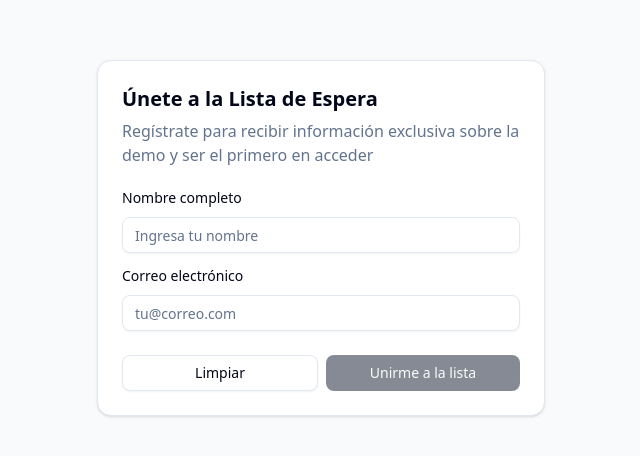
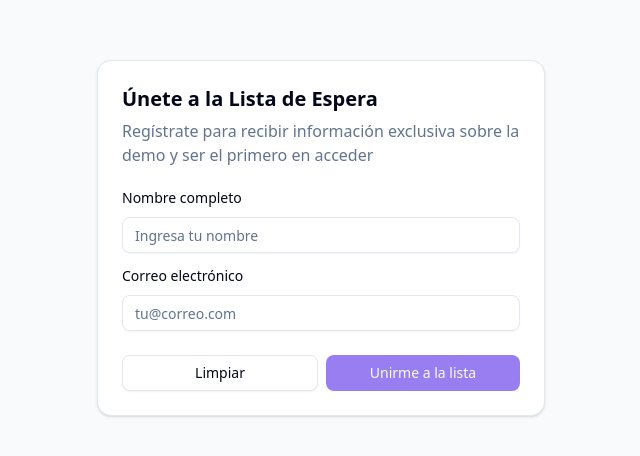
Before and after one commit to warling-lopez/CVincer, a Next.js app: page /waitlist in a window 1280 px wide. Shown: the part 162-618 px from the top of the page, without its empty margins (319-959 px from the left). Built offline with nearby package versions, Linux system fonts and the light colour scheme.

Commit message:
fix: update button styling and add line break in dialog form

```diff
--- a/src/app/waitlist/page.jsx
+++ b/src/app/waitlist/page.jsx
@@ -125,7 +125,7 @@ export default function WaitlistCard() {
             </Button>
             <Button
               onClick={handleSubmit}
-              className="w-full sm:flex-1 order-1 sm:order-2"
+              className="w-full bg-chart-3 sm:flex-1 order-1 sm:order-2"
               disabled={!formData.name.trim() || !formData.email.trim()}
             >
               Unirme a la lista
--- a/src/components/waitList-Form.jsx
+++ b/src/components/waitList-Form.jsx
@@ -67,7 +67,7 @@ export function DialogDemo(props) {
               <Label htmlFor="username-1">{props.labelMail}</Label>
               <Input id="username-1" name="username" defaultValue="@peduarte" />
             </div>
-          </div>
+          </div> <br />
           <DialogFooter>
             <DialogClose asChild>
               <Button variant="outline">{props.labelCancel}</Button>
```
